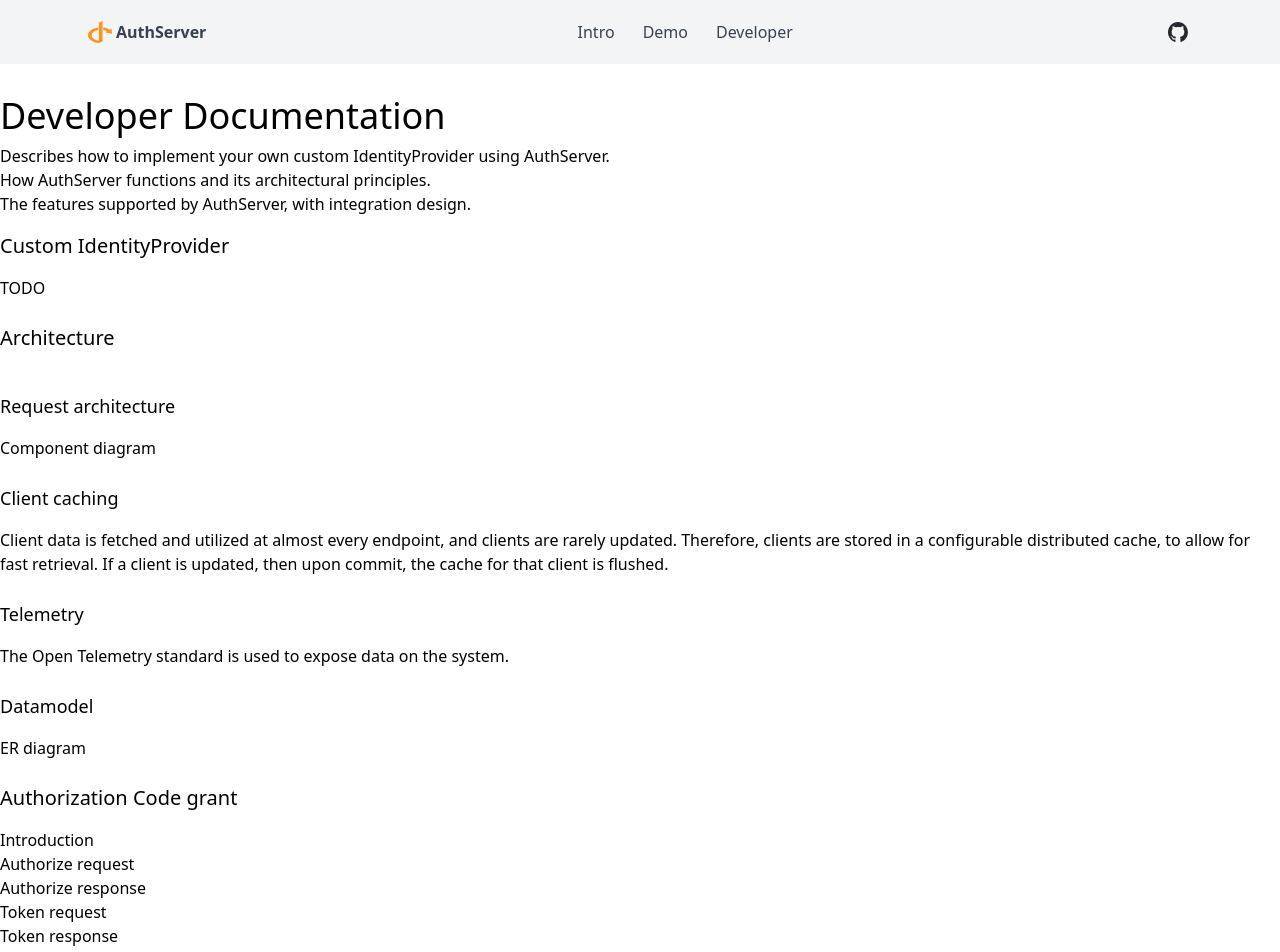
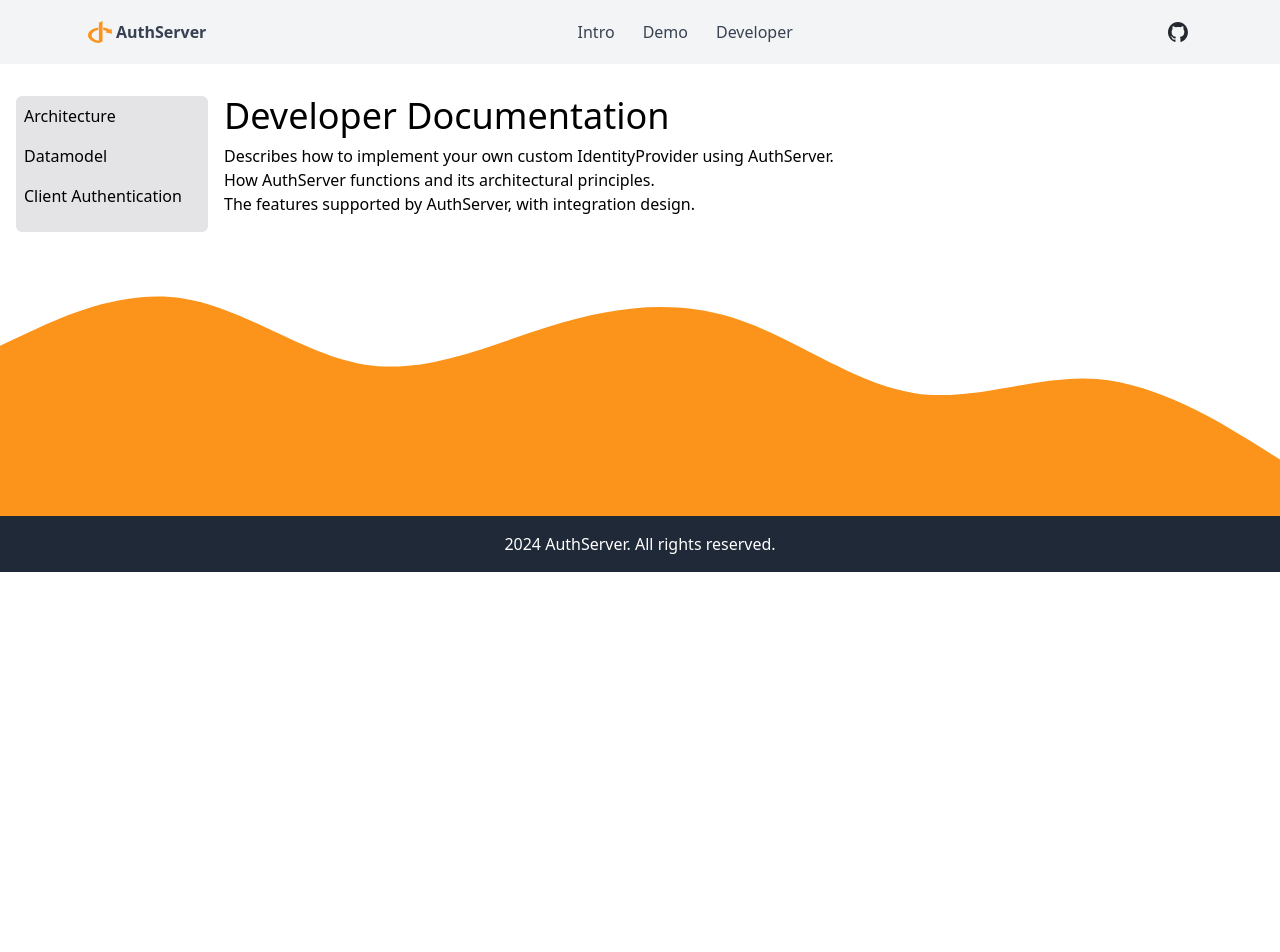
Before and after one commit to jokk-itu/authserver-framework, a SvelteKit app in the folder doc/: page /developer in a window 1280 px wide. Shown: the top 952 px of the page. After the commit the page ends 800 px from the top, so only its background shows below. Built offline with nearby package versions, Linux system fonts and the light colour scheme.

Commit message:
add: basic pages for developer section
(cherry picked from commit ed3a0f38c480613f4f3017ab0691cedbf1fc4b95)

```diff
--- /dev/null
+++ b/doc/src/routes/developer/+layout.svelte
@@ -0,0 +1,23 @@
+<script lang="ts">
+    import { base } from '$app/paths';
+  </script>
+
+<div class="flex">
+    <nav class="mx-4 w-48 rounded-md outline-8 bg-zinc-200">
+        <ul class="mx-2 my-2 space-y-4">
+            <li class="hover:underline">
+                <a href="{base}/developer/architecture">Architecture</a>
+            </li>
+            <li class="hover:underline">
+                <a href="{base}/developer/datamodel">Datamodel</a>
+            </li>
+            <li class="hover:underline">
+                <a href="{base}/developer/client-authentication">Client Authentication</a>
+            </li>
+        </ul>
+    </nav>
+    <div class="flex-auto"><slot /></div>
+</div>
+
+<style>
+</style>
--- a/doc/src/routes/developer/+page.svelte
+++ b/doc/src/routes/developer/+page.svelte
@@ -6,36 +6,3 @@
     <br/>
     The features supported by AuthServer, with integration design.
 </p>
-
-<h2 class="text-xl mb-4">Custom IdentityProvider</h2>
-<p>TODO</p>
-<br/>
-
-<h2 class="text-xl mb-4">Architecture</h2>
-<br/>
-<h3 class="text-lg mb-4">Request architecture</h3>
-<p>Component diagram</p>
-<br/>
-
-<h3 class="text-lg mb-4">Client caching</h3>
-<p>
-    Client data is fetched and utilized at almost every endpoint, and clients are rarely updated.
-    Therefore, clients are stored in a configurable distributed cache, to allow for fast retrieval.
-    If a client is updated, then upon commit, the cache for that client is flushed.
-</p>
-<br/>
-
-<h3 class="text-lg mb-4">Telemetry</h3>
-<p>The Open Telemetry standard is used to expose data on the system.</p>
-<br/>
-
-<h3 class="text-lg mb-4">Datamodel</h3>
-<p>ER diagram</p>
-<br/>
-
-<h2 class="text-xl mb-4">Authorization Code grant</h2>
-<p>Introduction</p>
-<p>Authorize request</p>
-<p>Authorize response</p>
-<p>Token request</p>
-<p>Token response</p>
--- /dev/null
+++ b/doc/src/routes/developer/architecture/+page.svelte
@@ -0,0 +1,4 @@
+<h1 class="text-4xl mb-2">Architecture</h1>
+<p class="mb-4">
+    Describe the Architecture
+</p>
--- /dev/null
+++ b/doc/src/routes/developer/client-authentication/+page.svelte
@@ -0,0 +1,4 @@
+<h1 class="text-4xl mb-2">Client Authentication</h1>
+<p class="mb-4">
+    Describe Client Authentication
+</p>
--- /dev/null
+++ b/doc/src/routes/developer/datamodel/+page.svelte
@@ -0,0 +1,4 @@
+<h1 class="text-4xl mb-2">Datamodel</h1>
+<p class="mb-4">
+    Describe the datamodel
+</p>
```
